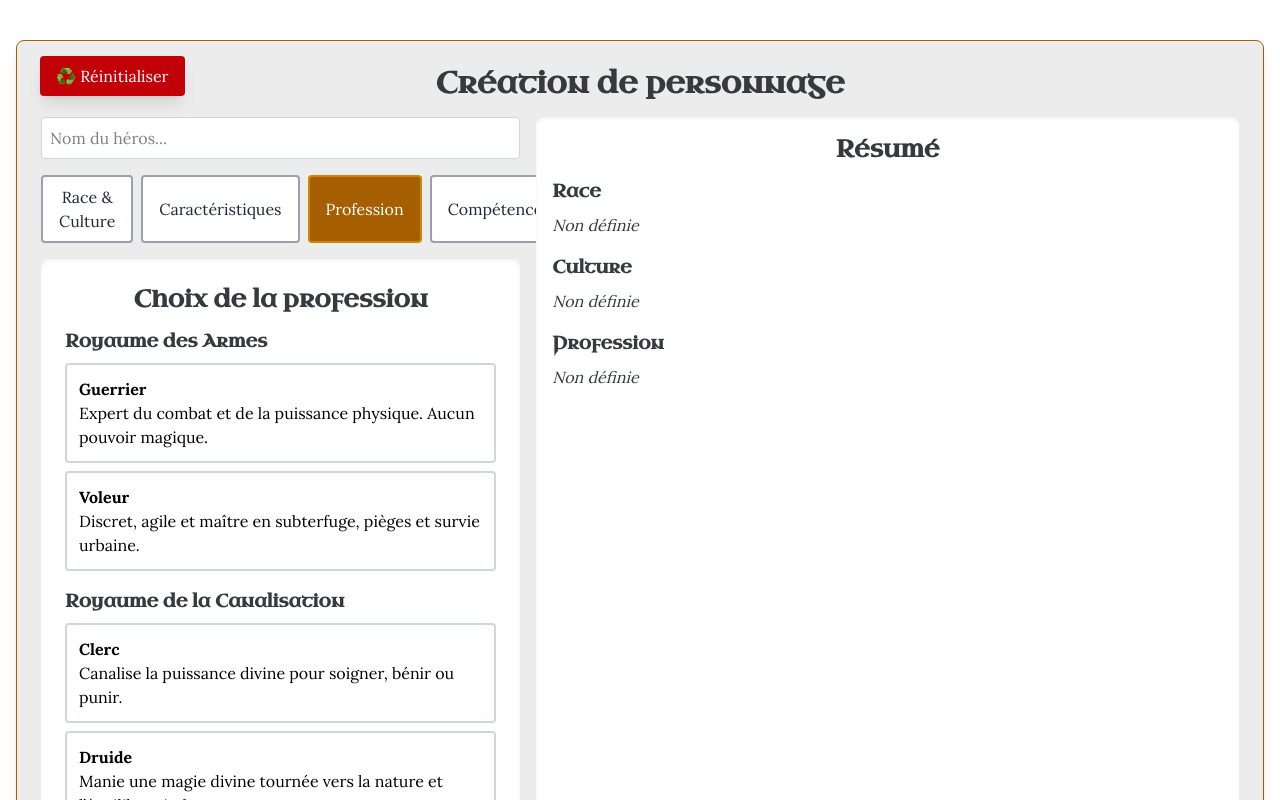
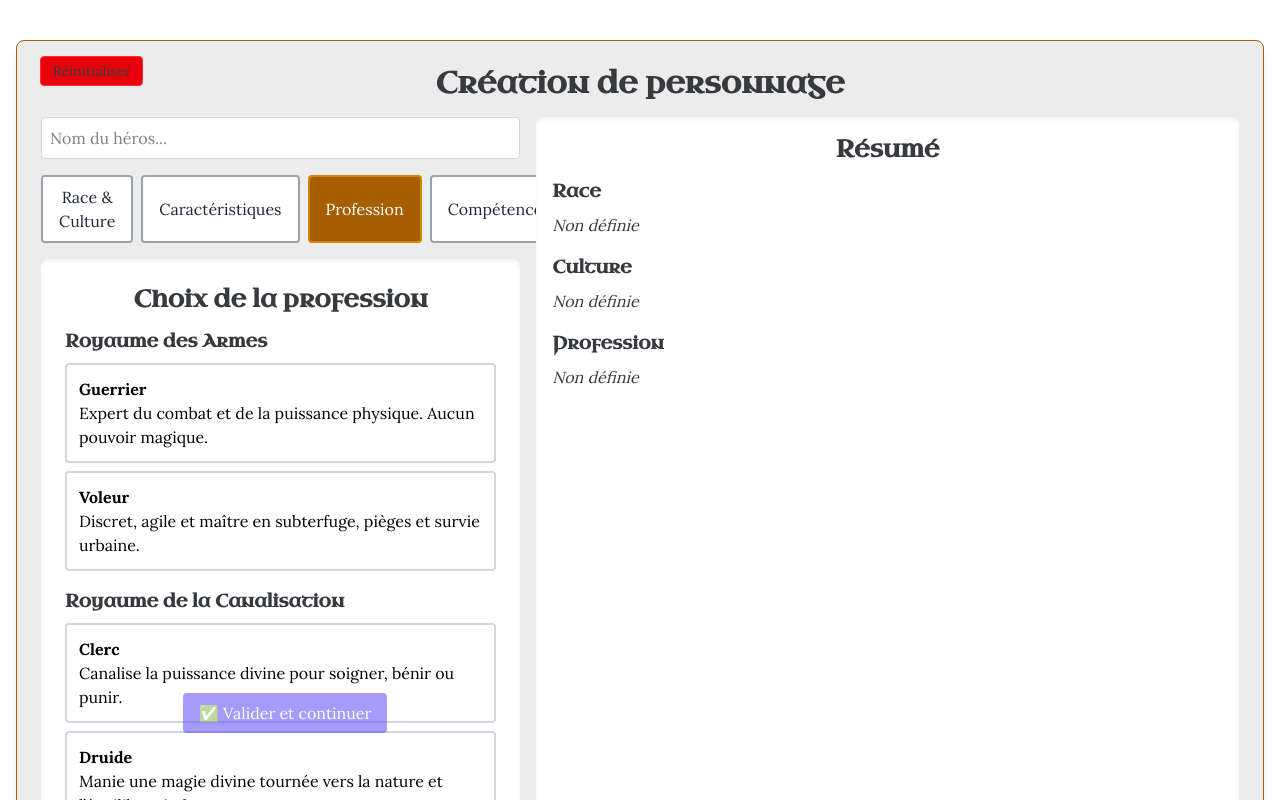
Before and after one commit to nfrugier/rmu-creator-next, a Next.js app: page /create in a window 1280 px wide. Both pictures are taken after a click on the button "Profession". Shown: the top 800 px of the page. Built offline with nearby package versions, Linux system fonts and the light colour scheme.

Commit message:
modif design profession et layout personnage

```diff
--- a/src/components/character/CharacterCreationLayout.tsx
+++ b/src/components/character/CharacterCreationLayout.tsx
@@ -160,9 +160,9 @@ export default function CharacterCreationLayout() {
       <div className="fixed top-14 left-10 flex flex-col gap-3 z-50">
         <button
           onClick={() => setShowResetConfirm(true)}
-          className="bg-red-700 hover:bg-red-600 text-white px-4 py-2 rounded shadow-lg"
+          className="text-sm text-(--foreground) px-3 py-1 rounded border border-red-500 hover:bg-red-800 bg-red-600 hover:border-red-700 transition-colors duration-200"
         >
-          ♻️ Réinitialiser
+          Réinitialiser
         </button>
       </div>
       {showResetConfirm && (
--- a/src/components/character/ProfessionStep.tsx
+++ b/src/components/character/ProfessionStep.tsx
@@ -378,7 +378,7 @@ export default function ProfessionStep({
                   selected === p.name
                     ? "border-yellow-600 bg-yellow-900 text-white"
                     : "border-gray-300 bg-white text-black"
-                } hover:border-yellow-400 transition`}
+                } hover:border-yellow-400 hover:bg-yellow-200 hover:text-black transition`}
               >
                 <strong>{p.name}</strong>
                 <p className="text-sm">{p.description}</p>
@@ -387,7 +387,7 @@ export default function ProfessionStep({
           </div>
         </div>
       ))}
-      <div className=" text-center pt-4">
+      <div className="fixed bottom-1/12 left-1/7 flex flex-col gap-3 z-50 text-center pt-4">
         <button
           onClick={onNext}
           disabled={!selected}
```
